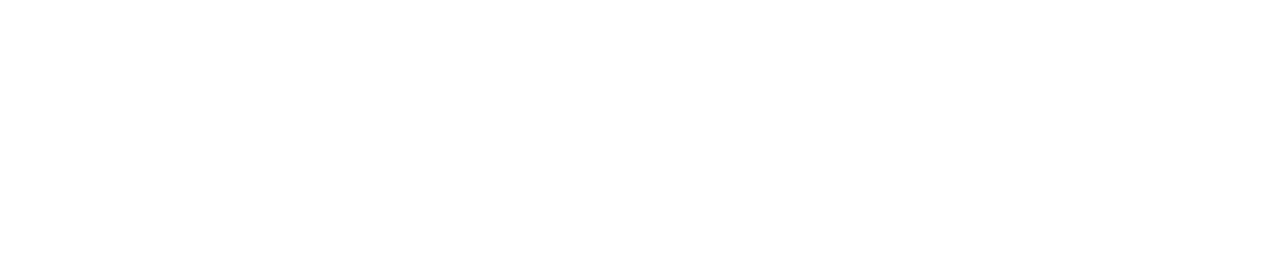
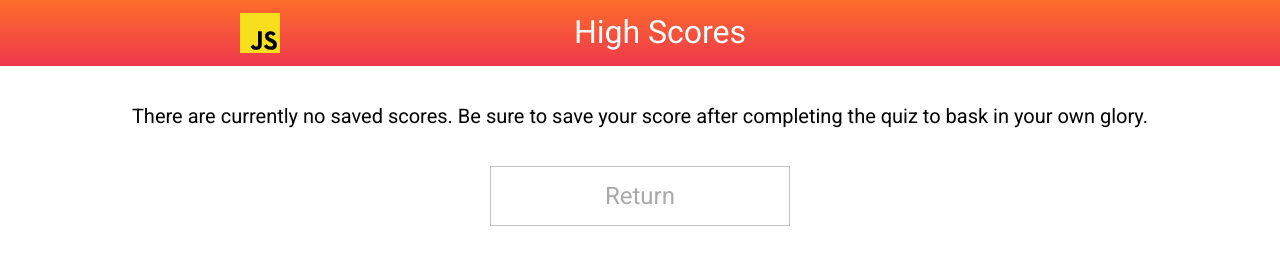
Before and after one commit to rjwrightme/javascript-quiz, a plain HTML site: page score.html in a window 1280 px wide. Drawn offline with Linux system fonts and the light colour scheme.

Commit message:
Add localStorage functionality to have scores persist on high score page.

```diff
--- /dev/null
+++ b/assets/score.js
@@ -0,0 +1,30 @@
+// read localStorage
+// if no files, display a message "There are currently no saved scores. Be sure to save your score after completing the quiz to bask in your own glory."
+
+const scoreList = document.querySelector('#scoreList');
+let savedScores;
+
+function readLocalStorage() {
+    savedScores = localStorage.getItem("savedScores");
+    if (savedScores != null) {
+        savedScores = JSON.parse(localStorage.getItem("savedScores"));
+    }
+}
+
+function renderHighScores() {
+    readLocalStorage();
+    // if we do find saved scores, loop through them and add them to the DOM
+    if (savedScores != undefined) {
+        for (let i = 0; i < savedScores.length; i++) {
+            let score = document.createElement('li');
+            score.textContent = `${savedScores[i].name} -> ${savedScores[i].score}`;
+            scoreList.appendChild(score);
+        }
+    } else {
+        let noScore = document.createElement('li');
+        noScore.textContent = 'There are currently no saved scores. Be sure to save your score after completing the quiz to bask in your own glory.';
+        scoreList.appendChild(noScore);
+    }
+}
+
+renderHighScores();
--- a/assets/style.css
+++ b/assets/style.css
@@ -222,3 +222,23 @@ h3 {
     max-width: 250px;
     margin-top: 45%;
 }
+
+/* Leaderboard Page */
+.center h1 {
+    color: #fff;
+    margin: 0;
+}
+
+.scores {
+    margin-top: 20px;
+    font-size: 20px;
+    line-height: 3em;
+}
+
+.scores li {
+    text-align: center;
+}
+
+.scores li:nth-child(even) {
+    background-color: #FFEBE8;
+}
--- a/score.html
+++ b/score.html
@@ -4,6 +4,28 @@
     <meta charset="UTF-8" />
     <meta name="viewport" content="width=device-width, initial-scale=1.0" />
     <title>JS Quiz Leaderboard</title>
+    <link rel="stylesheet" href="assets/style.css" />
   </head>
-  <body></body>
+  <body>
+    <div class="topUI">
+      <div class="wrapper">
+        <div class="left">
+          <a href="index.html"
+            ><img
+              id="jsIcon"
+              src="assets/images/js-icon.svg"
+              alt="Javascript Logo"
+          /></a>
+        </div>
+        <div class="center">
+          <h1>High Scores</h1>
+        </div>
+      </div>
+    </div>
+    <div class="scores">
+      <ul id="scoreList"></ul>
+    </div>
+    <a href="index.html"><div class="btn btn-secondary">Return</div></a>
+    <script src="assets/score.js"></script>
+  </body>
 </html>
```
Also changed, not shown: assets/quiz.js (+29 -1 lines), quiz.html (+1 -1 lines), 1 other file.
